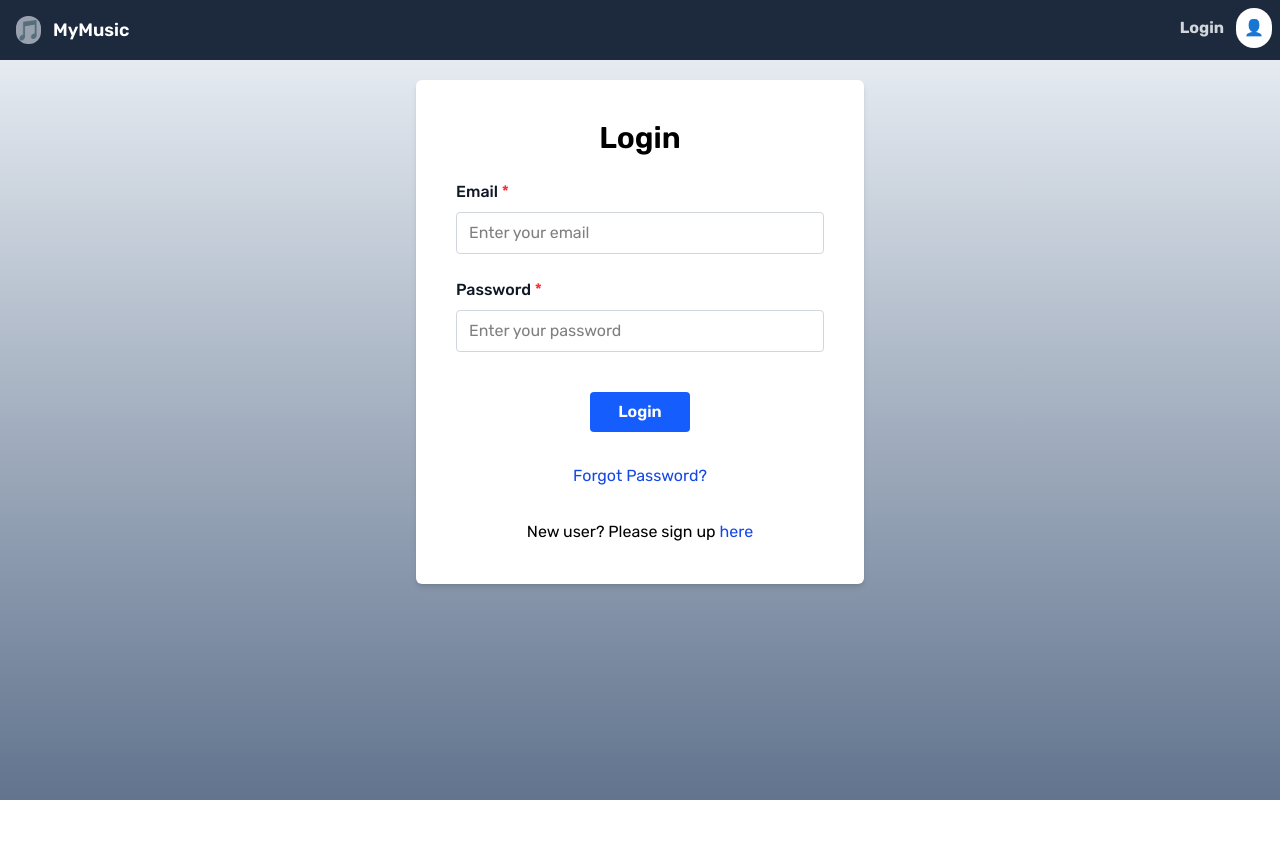
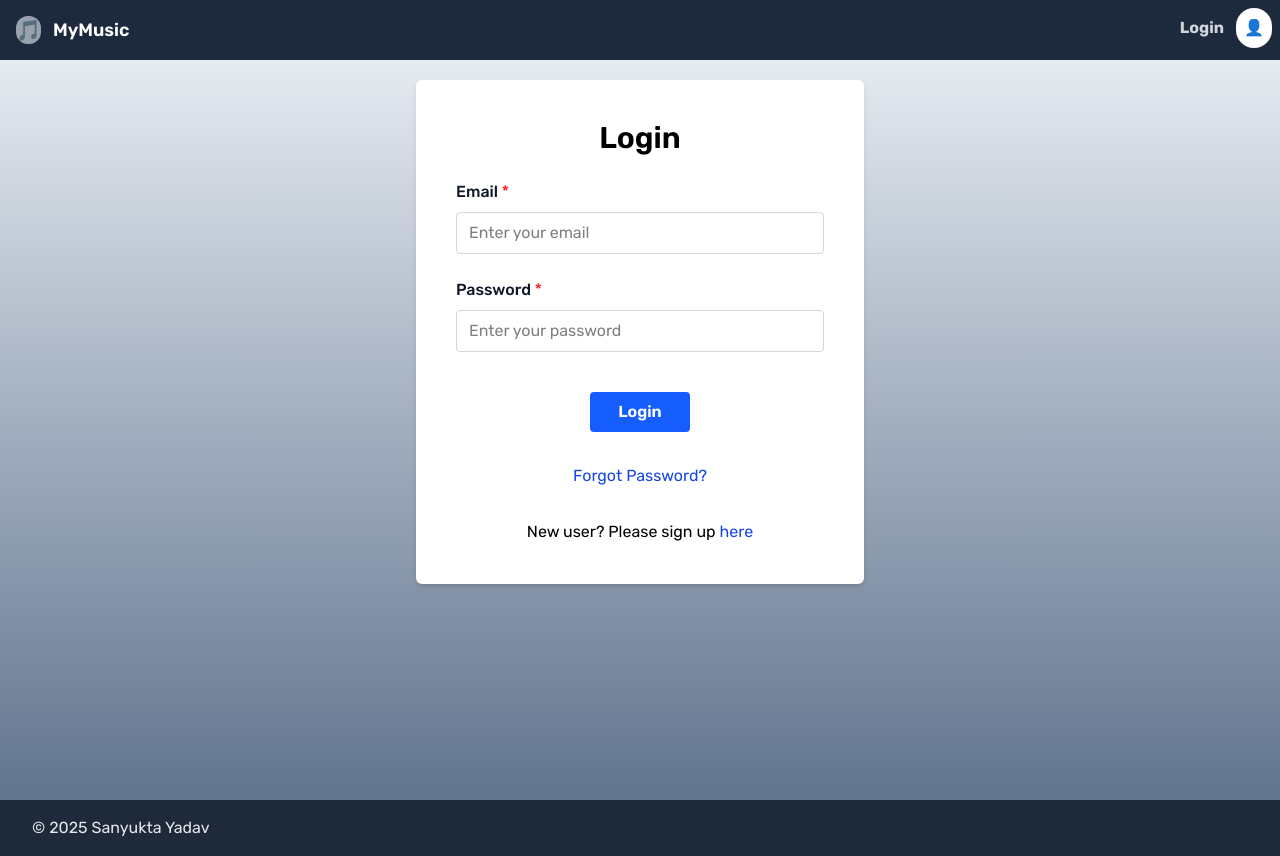
Before and after one commit to SanyuktaYadav/music-mern-app, a React (Vite) app in the folder music-frontend/: page /Login in a window 1280 px wide. Before the commit the page ends 800 px from the top, so only its background shows below. Built offline with nearby package versions, Linux system fonts and the light colour scheme.

Commit message:
Added Footer

```diff
--- a/music-frontend/src/App.jsx
+++ b/music-frontend/src/App.jsx
@@ -11,13 +11,14 @@ import UsersList from "./pages/UsersList.jsx";
 import SongHistory from "./pages/SongHistory.jsx";
 import ChangePassword from "./pages/ChangePassword.jsx";
 import ForgotPassword from "./pages/ForgotPassword.jsx";
+import Footer from "./components/Footer.jsx";
 
 function App() {
   return (
     <>
-      <div className="bg-gradient-to-b from-slate-100 to-slate-500 min-h-screen overflow-hidden">
-        <BrowserRouter>
-          <NavBar />
+      <BrowserRouter>
+        <NavBar />
+        <main className="bg-gradient-to-b from-slate-100 to-slate-500 min-h-screen overflow-hidden">
           <Routes>
             {/* Public Routes */}
             <Route path="/Login" element={<Login />} />
@@ -58,8 +59,9 @@ function App() {
                 </ProtectedRoute>}
             />
           </Routes>
-        </BrowserRouter>
-      </div>
+        </main>
+        <Footer />
+      </BrowserRouter>
       <ToastContainer />
     </>
   )
--- /dev/null
+++ b/music-frontend/src/components/Footer.jsx
@@ -0,0 +1,8 @@
+const Footer = () => {
+    return (
+        <footer className="bg-gray-800 text-gray-200 py-4">
+            <div className="mx-8">© 2025 Sanyukta Yadav</div>
+        </footer>
+    );
+}
+export default Footer;
```
